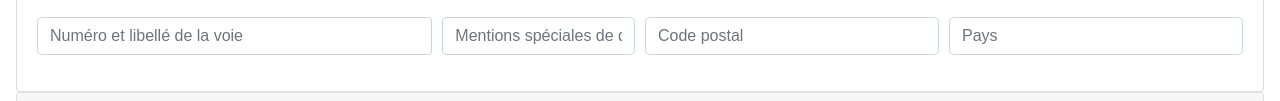
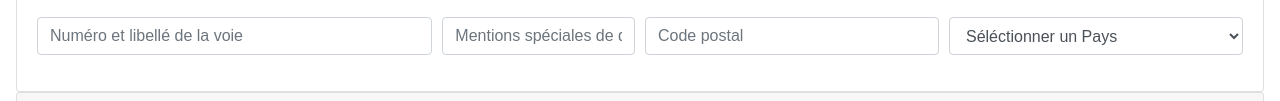
Before and after one commit to mohamedmk1/TDDAngularJS, a website built with webpack: page src/public/index.html in a window 1280 px wide. Shown: the part 699-800 px from the top of the page. Built offline with nearby package versions, Linux system fonts and the light colour scheme; some packages are replaced by stand-ins of ours.

Commit message:
add values for countries select

```diff
--- a/src/app/app.html
+++ b/src/app/app.html
@@ -77,7 +77,13 @@
           <input type="text" class="form-control" placeholder="Code postal">
         </div>
         <div class="form-group col-md-3">
-          <input type="text" class="form-control" placeholder="Pays">
+          <select class="form-control" id="pays">
+            <option>Séléctionner un Pays</option>
+            <option>France</option>
+            <option>Allemagne</option>
+            <option>Angleterre</option>
+            <option>Italie</option>
+          </select>
         </div>
       </form>
     </div>
```
